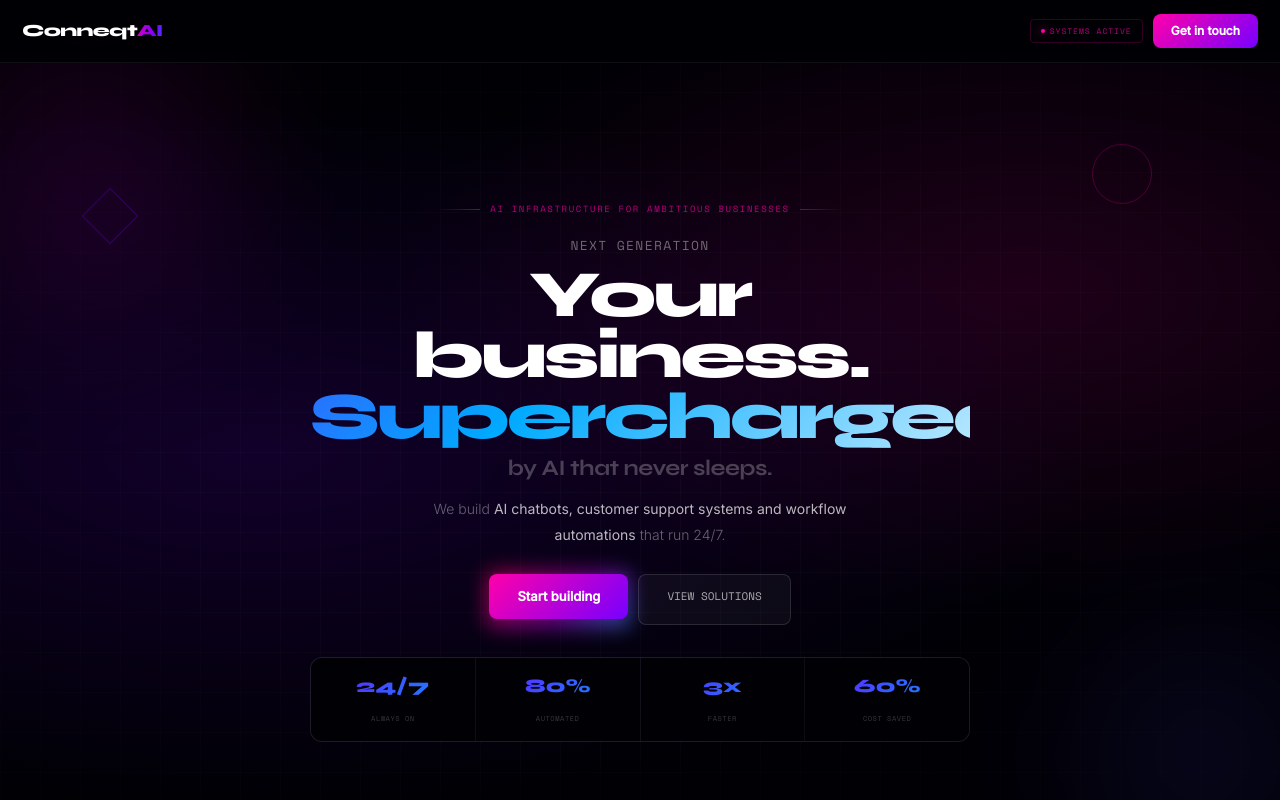
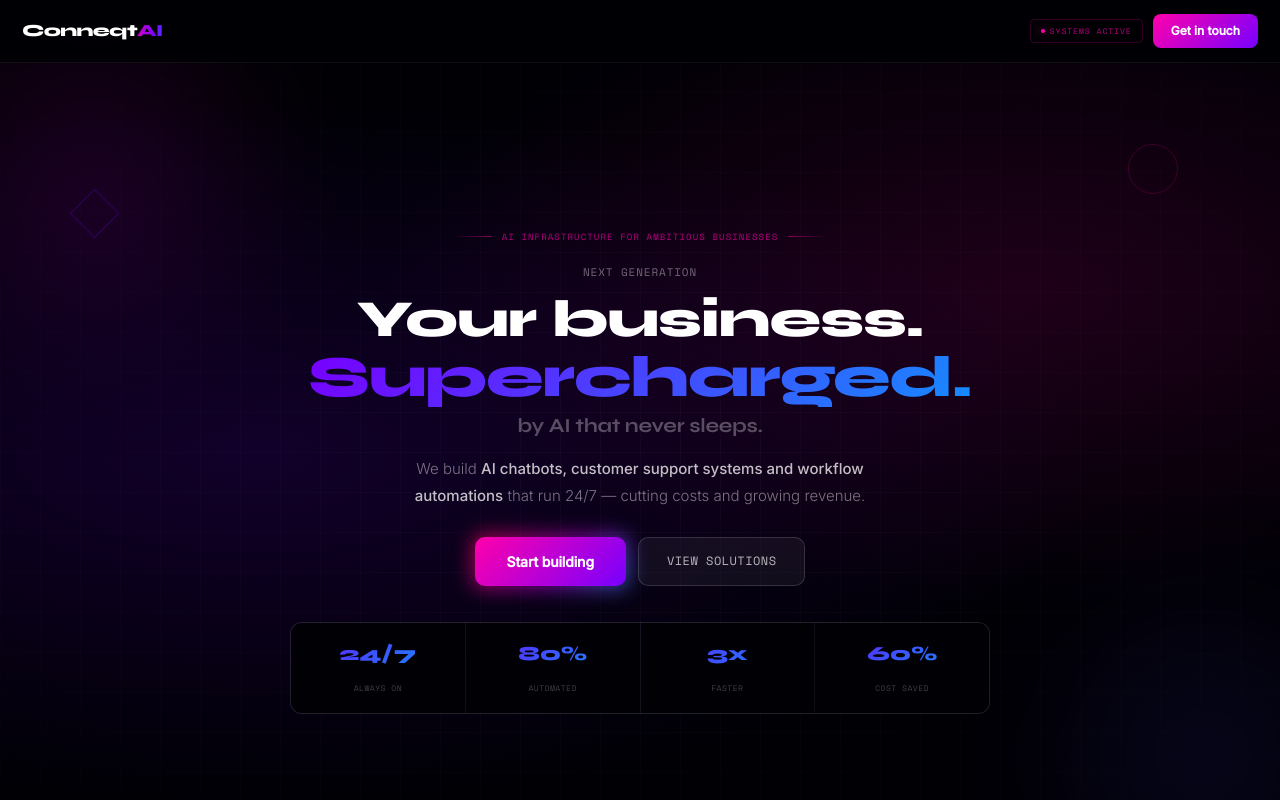
Before and after one commit to wesroord/conneqtai-website, a Next.js app: page / in a window 1280 px wide. Shown: the top 800 px of the page. Built offline with nearby package versions, Linux system fonts and the light colour scheme.

Commit message:
fix hero text sizing and centering

```diff
--- a/components/sections/Hero.tsx
+++ b/components/sections/Hero.tsx
@@ -3,57 +3,59 @@ import { useEffect, useRef } from "react";
 export default function Hero() {
   const ref = useRef<HTMLCanvasElement>(null);
   useEffect(() => {
-    const C = ref.current; if (!C) return;
-    const cx = C.getContext("2d")!;
-    C.width = C.offsetWidth || 380; C.height = 600;
-    const W = C.width, H = C.height;
+    const el = ref.current; if (!el) return;
+    const cx = el.getContext("2d")!;
+    el.width = el.offsetWidth || 380; el.height = 600;
+    const W = el.width, H = el.height;
     const cols = ["255,0,170","119,0,255","0,170,255"];
     const pts = Array.from({length:70}, () => ({x:Math.random()*W,y:Math.random()*H,vx:(Math.random()-.5)*.18,vy:(Math.random()-.5)*.18,r:Math.random()*1.2+.3,a:Math.random()*.2+.06,ph:Math.random()*Math.PI*2,ps:.003+Math.random()*.005,col:cols[Math.floor(Math.random()*cols.length)]}));
-    let raf: number;
+    let raf = 0;
     function frame() {
       cx.clearRect(0,0,W,H);
-      pts.forEach(p => { p.x+=p.vx; p.y+=p.vy; p.ph+=p.ps; if(p.x<0||p.x>W)p.vx*=-1; if(p.y<0||p.y>H)p.vy*=-1; cx.beginPath(); cx.arc(p.x,p.y,p.r*(.8+.2*Math.sin(p.ph)),0,Math.PI*2); cx.fillStyle="rgba("+p.col+","+String(p.a*(.5+.5*Math.sin(p.ph)))+")"; cx.fill(); });
+      pts.forEach(p => { p.x+=p.vx; p.y+=p.vy; p.ph+=p.ps; if(p.x<0||p.x>W)p.vx*=-1; if(p.y<0||p.y>H)p.vy*=-1; cx.beginPath(); cx.arc(p.x,p.y,p.r,0,Math.PI*2); cx.fillStyle="rgba("+p.col+","+String(p.a*(.5+.5*Math.sin(p.ph)))+")"; cx.fill(); });
       for(let i=0;i<pts.length;i++) for(let j=i+1;j<pts.length;j++) { const dx=pts[i].x-pts[j].x,dy=pts[i].y-pts[j].y,d=Math.sqrt(dx*dx+dy*dy); if(d<85){cx.beginPath();cx.moveTo(pts[i].x,pts[i].y);cx.lineTo(pts[j].x,pts[j].y);cx.strokeStyle="rgba("+pts[i].col+","+String(.06*(1-d/85))+")";cx.lineWidth=.3;cx.stroke();} }
       raf = requestAnimationFrame(frame);
     }
     frame(); return () => cancelAnimationFrame(raf);
   }, []);
   return (
-    <section style={{position:"relative",minHeight:"100vh",display:"flex",flexDirection:"column",alignItems:"center",justifyContent:"center",textAlign:"center",padding:"100px 22px 60px",overflow:"hidden"}}>
+    <section style={{position:"relative",minHeight:"100vh",display:"flex",flexDirection:"column",alignItems:"center",justifyContent:"center",textAlign:"center",padding:"100px 24px 60px",overflow:"hidden"}}>
       <canvas ref={ref} style={{position:"absolute",inset:0,width:"100%",height:"100%",pointerEvents:"none",zIndex:0}} />
       <div style={{position:"absolute",inset:0,background:"radial-gradient(ellipse 120% 80% at 20% 50%,rgba(119,0,255,.15) 0%,transparent 55%),radial-gradient(ellipse 100% 80% at 80% 30%,rgba(255,0,170,.12) 0%,transparent 50%),#000005",zIndex:0}} />
       <div style={{position:"absolute",inset:0,backgroundImage:"linear-gradient(rgba(255,255,255,.025) 1px,transparent 1px),linear-gradient(90deg,rgba(255,255,255,.025) 1px,transparent 1px)",backgroundSize:"40px 40px",maskImage:"radial-gradient(ellipse 90% 90% at 50% 50%,black 5%,transparent 100%)",zIndex:0}} />
       <div style={{position:"absolute",width:"min(400px,80vw)",height:"min(400px,80vw)",background:"radial-gradient(circle,rgba(119,0,255,.2),rgba(255,0,170,.1),transparent 70%)",top:"-100px",left:"-100px",borderRadius:"50%",filter:"blur(80px)",animation:"aMove 12s ease-in-out infinite",zIndex:0}} />
       <div style={{position:"absolute",width:"min(350px,70vw)",height:"min(350px,70vw)",background:"radial-gradient(circle,rgba(0,170,255,.18),rgba(119,0,255,.08),transparent 70%)",bottom:"-80px",right:"-80px",borderRadius:"50%",filter:"blur(80px)",animation:"aMove2 10s ease-in-out infinite",zIndex:0}} />
-      <div style={{position:"absolute",top:"12%",right:"10%",width:"60px",height:"60px",border:"1px solid rgba(255,0,170,.25)",borderRadius:"50%",animation:"flFloat 8s ease-in-out infinite",zIndex:1}} />
-      <div style={{position:"absolute",top:"18%",left:"7%",width:"40px",height:"40px",border:"1px solid rgba(119,0,255,.3)",animation:"flSpin 6s ease-in-out infinite",zIndex:1}} />
-      <div style={{position:"relative",zIndex:2,width:"100%",maxWidth:"660px",margin:"0 auto"}}>
+      <div style={{position:"absolute",top:"12%",right:"8%",width:"50px",height:"50px",border:"1px solid rgba(255,0,170,.2)",borderRadius:"50%",animation:"flFloat 8s ease-in-out infinite",zIndex:1}} />
+      <div style={{position:"absolute",top:"18%",left:"6%",width:"35px",height:"35px",border:"1px solid rgba(119,0,255,.25)",animation:"flSpin 6s ease-in-out infinite",zIndex:1}} />
+      <div style={{position:"relative",zIndex:2,width:"100%",maxWidth:"700px",margin:"0 auto"}}>
         <div style={{display:"flex",alignItems:"center",justifyContent:"center",gap:"10px",marginBottom:"20px",animation:"fup3 .8s ease .05s both"}}>
-          <span style={{flex:1,height:"1px",maxWidth:"44px",background:"linear-gradient(90deg,transparent,rgba(255,0,170,.5))"}} />
-          <span style={{fontFamily:"'Space Mono',monospace",fontSize:"9px",letterSpacing:".18em",textTransform:"uppercase",color:"rgba(255,0,170,.7)"}}>AI infrastructure for ambitious businesses</span>
-          <span style={{flex:1,height:"1px",maxWidth:"44px",background:"linear-gradient(270deg,transparent,rgba(255,0,170,.5))"}} />
+          <span style={{flex:1,height:"1px",maxWidth:"40px",background:"linear-gradient(90deg,transparent,rgba(255,0,170,.5))"}} />
+          <span style={{fontFamily:"'Space Mono',monospace",fontSize:"9px",letterSpacing:".12em",textTransform:"uppercase",color:"rgba(255,0,170,.7)"}}>AI infrastructure for ambitious businesses</span>
+          <span style={{flex:1,height:"1px",maxWidth:"40px",background:"linear-gradient(270deg,transparent,rgba(255,0,170,.5))"}} />
         </div>
-        <div style={{animation:"fup3 .8s ease .1s both",marginBottom:"18px"}}>
-          <span style={{fontFamily:"'Space Mono',monospace",fontSize:"clamp(10px,2vw,13px)",color:"rgba(255,255,255,.4)",display:"block",letterSpacing:".1em",textTransform:"uppercase",marginBottom:"10px"}}>next generation</span>
-          <span style={{fontFamily:"'Syne',sans-serif",fontSize:"clamp(36px,9vw,66px)",fontWeight:800,letterSpacing:"-.045em",lineHeight:.92,display:"block"}}>
-            <span style={{color:"#fff",display:"block"}}>Your business.</span>
-            <span className="chrome" style={{display:"block"}}>Supercharged.</span>
-            <span style={{fontFamily:"'Syne',sans-serif",fontSize:"clamp(14px,3vw,22px)",fontWeight:700,color:"rgba(255,255,255,.25)",display:"block",letterSpacing:"-.02em",marginTop:"10px"}}>by AI that never sleeps.</span>
-          </span>
+        <div style={{animation:"fup3 .8s ease .1s both",marginBottom:"20px"}}>
+          <span style={{fontFamily:"'Space Mono',monospace",fontSize:"11px",color:"rgba(255,255,255,.4)",display:"block",letterSpacing:".08em",textTransform:"uppercase",marginBottom:"12px"}}>next generation</span>
+          <h1 style={{fontFamily:"'Syne',sans-serif",fontWeight:800,lineHeight:1.05,margin:0}}>
+            <span style={{fontSize:"clamp(28px,6vw,52px)",color:"#fff",display:"block",letterSpacing:"-.02em"}}>Your business.</span>
+            <span style={{fontSize:"clamp(32px,7vw,58px)",display:"block",letterSpacing:"-.02em",background:"linear-gradient(135deg,#fff 0%,#ff00aa 30%,#7700ff 60%,#00aaff 100%)",backgroundSize:"300% auto",WebkitBackgroundClip:"text",WebkitTextFillColor:"transparent",animation:"chromeShift 4s ease infinite"}}>Supercharged.</span>
+            <span style={{fontSize:"clamp(14px,2.5vw,20px)",fontWeight:600,color:"rgba(255,255,255,.3)",display:"block",letterSpacing:"-.01em",marginTop:"8px"}}>by AI that never sleeps.</span>
+          </h1>
         </div>
-        <p style={{fontSize:"clamp(12px,2vw,14px)",color:"rgba(255,255,255,.38)",maxWidth:"420px",lineHeight:1.85,margin:"0 auto 26px",fontWeight:300,animation:"fup3 .8s ease .2s both"}}>We build <strong style={{color:"rgba(255,255,255,.72)",fontWeight:400}}>AI chatbots, customer support systems and workflow automations</strong> that run 24/7.</p>
-        <div style={{display:"flex",gap:"10px",justifyContent:"center",flexWrap:"wrap",marginBottom:"32px",animation:"fup3 .8s ease .25s both"}}>
+        <p style={{fontSize:"clamp(13px,2vw,15px)",color:"rgba(255,255,255,.45)",maxWidth:"480px",lineHeight:1.75,margin:"0 auto 28px",fontWeight:300,animation:"fup3 .8s ease .2s both"}}>
+          We build <strong style={{color:"rgba(255,255,255,.75)",fontWeight:500}}>AI chatbots, customer support systems and workflow automations</strong> that run 24/7 — cutting costs and growing revenue.
+        </p>
+        <div style={{display:"flex",gap:"12px",justifyContent:"center",flexWrap:"wrap",marginBottom:"36px",animation:"fup3 .8s ease .25s both"}}>
           <div style={{position:"relative",display:"inline-block"}}>
-            <div style={{position:"absolute",inset:"-3px",borderRadius:"8px",background:"linear-gradient(135deg,#ff00aa,#7700ff,#00aaff)",zIndex:-1,animation:"glowRot 3s linear infinite",filter:"blur(10px)",opacity:.55}} />
-            <a href="mailto:hello@conneqtai.com" style={{position:"relative",padding:"13px 28px",fontSize:"13px",fontWeight:700,borderRadius:"8px",background:"linear-gradient(135deg,#ff00aa,#7700ff)",color:"#fff",textDecoration:"none",display:"inline-block",overflow:"hidden"}}>Start building</a>
+            <div style={{position:"absolute",inset:"-3px",borderRadius:"10px",background:"linear-gradient(135deg,#ff00aa,#7700ff,#00aaff)",zIndex:-1,animation:"glowRot 3s linear infinite",filter:"blur(10px)",opacity:.6}} />
+            <a href="mailto:hello@conneqtai.com" style={{position:"relative",padding:"14px 32px",fontSize:"14px",fontWeight:700,borderRadius:"10px",background:"linear-gradient(135deg,#ff00aa,#7700ff)",color:"#fff",textDecoration:"none",display:"inline-block",letterSpacing:"-.01em"}}>Start building</a>
           </div>
-          <a href="#solutions" style={{padding:"13px 28px",fontSize:"11px",fontWeight:500,borderRadius:"8px",border:"1px solid rgba(255,255,255,.12)",background:"rgba(255,255,255,.04)",color:"rgba(255,255,255,.65)",textDecoration:"none",display:"inline-block",fontFamily:"'Space Mono',monospace"}}>VIEW SOLUTIONS</a>
+          <a href="#solutions" style={{padding:"14px 28px",fontSize:"12px",fontWeight:500,borderRadius:"10px",border:"1px solid rgba(255,255,255,.15)",background:"rgba(255,255,255,.05)",color:"rgba(255,255,255,.7)",textDecoration:"none",display:"inline-block",fontFamily:"'Space Mono',monospace",letterSpacing:".04em"}}>VIEW SOLUTIONS</a>
         </div>
-        <div style={{display:"grid",gridTemplateColumns:"repeat(4,1fr)",gap:"1px",background:"rgba(255,255,255,.05)",borderRadius:"12px",overflow:"hidden",border:"1px solid rgba(255,255,255,.06)",animation:"fup3 .8s ease .35s both"}}>
+        <div style={{display:"grid",gridTemplateColumns:"repeat(4,1fr)",gap:"1px",background:"rgba(255,255,255,.06)",borderRadius:"12px",overflow:"hidden",border:"1px solid rgba(255,255,255,.07)",animation:"fup3 .8s ease .35s both"}}>
           {[{n:"24/7",l:"Always on"},{n:"80%",l:"Automated"},{n:"3x",l:"Faster"},{n:"60%",l:"Cost saved"}].map(s => (
-            <div key={s.l} style={{background:"#000005",padding:"14px 8px",textAlign:"center"}}>
-              <span style={{fontFamily:"'Syne',sans-serif",fontSize:"19px",fontWeight:800,display:"block",marginBottom:"2px",background:"linear-gradient(135deg,#ff00aa,#7700ff,#00aaff)",backgroundSize:"300% auto",WebkitBackgroundClip:"text",WebkitTextFillColor:"transparent",animation:"chromeShift 4s ease infinite"}}>{s.n}</span>
-              <span style={{fontFamily:"'Space Mono',monospace",fontSize:"7px",letterSpacing:".08em",textTransform:"uppercase",color:"rgba(255,255,255,.22)"}}>{s.l}</span>
+            <div key={s.l} style={{background:"#000005",padding:"16px 8px",textAlign:"center"}}>
+              <span style={{fontFamily:"'Syne',sans-serif",fontSize:"20px",fontWeight:800,display:"block",marginBottom:"4px",background:"linear-gradient(135deg,#ff00aa,#7700ff,#00aaff)",backgroundSize:"300% auto",WebkitBackgroundClip:"text",WebkitTextFillColor:"transparent",animation:"chromeShift 4s ease infinite"}}>{s.n}</span>
+              <span style={{fontFamily:"'Space Mono',monospace",fontSize:"8px",letterSpacing:".06em",textTransform:"uppercase",color:"rgba(255,255,255,.25)"}}>{s.l}</span>
             </div>
           ))}
         </div>
```
